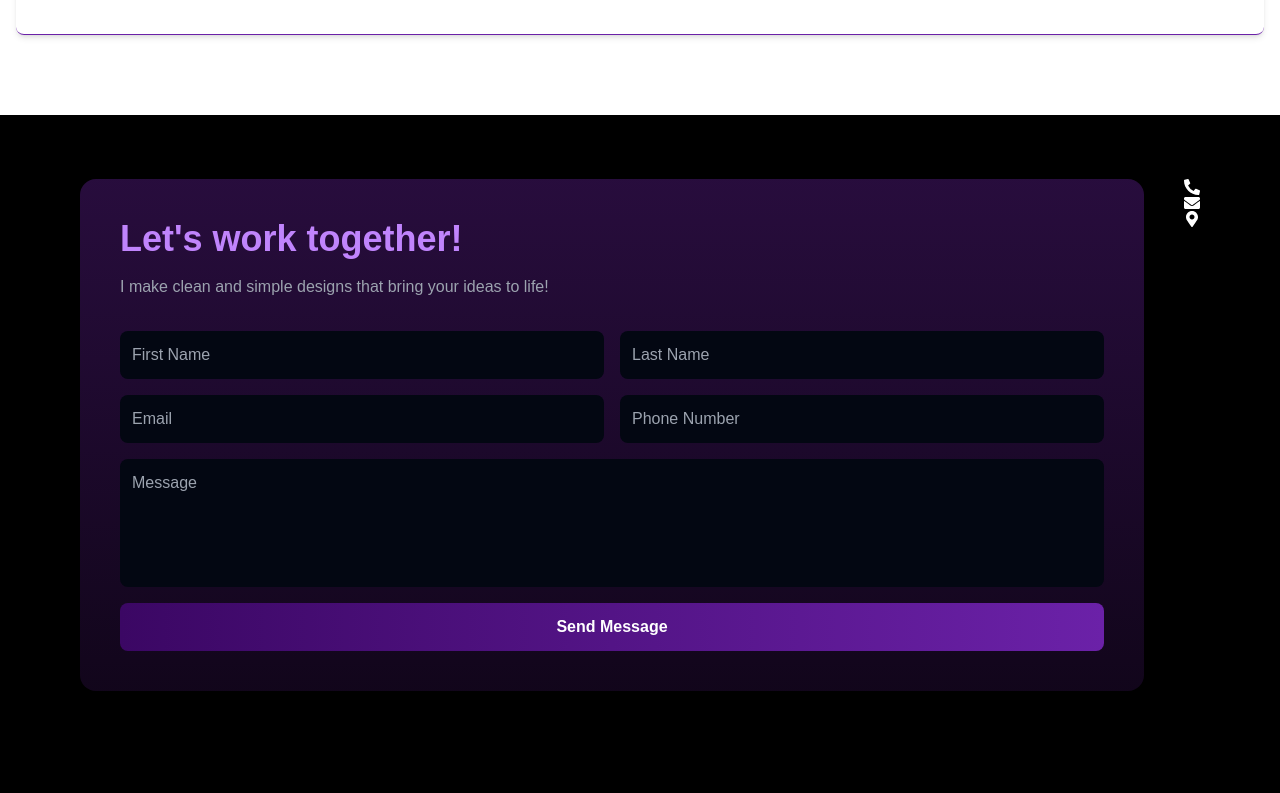
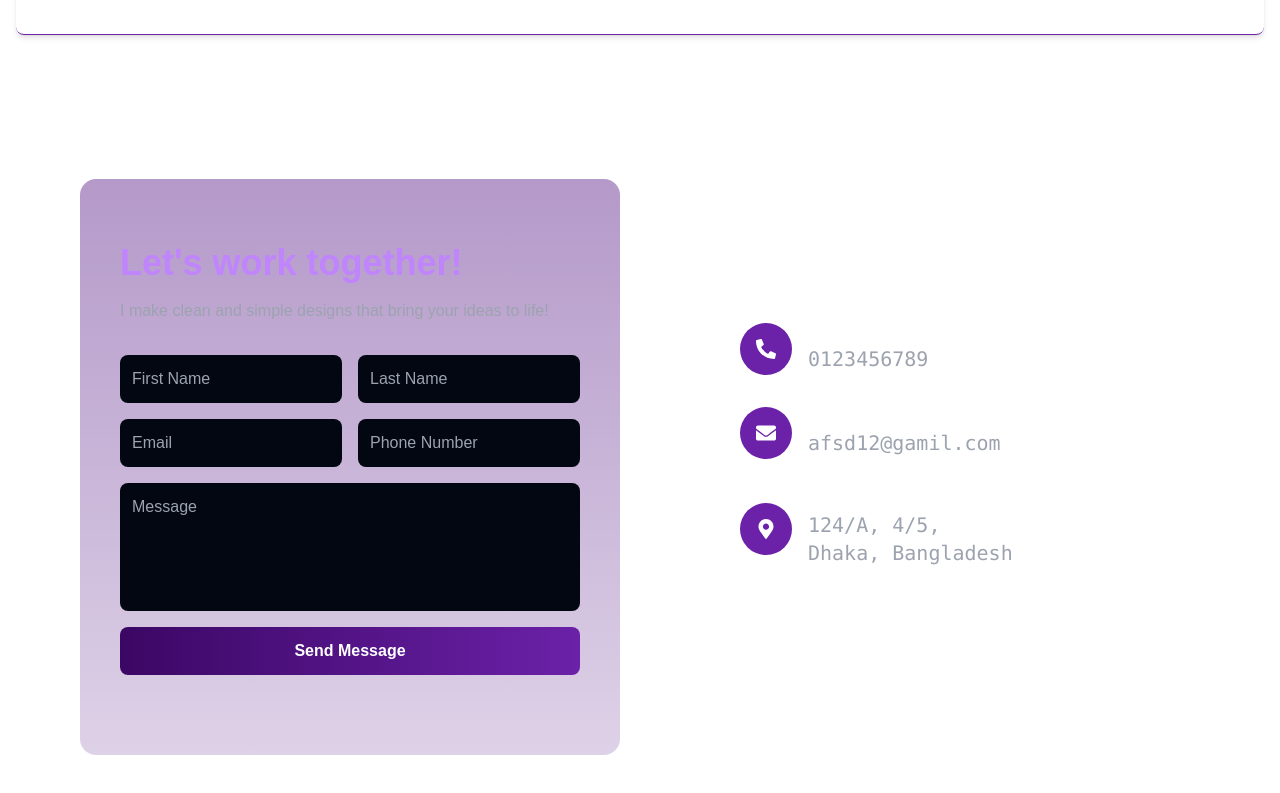
Before and after one commit to TahmidMuntaser/Personal_Portfolio_Web, a Next.js app in the folder myproject/: page /sample in a window 1280 px wide. Shown: the part 1542-2335 px from the top of the page. Built offline with nearby package versions, Linux system fonts and the light colour scheme.

Commit message:
Contact details updated

```diff
--- a/myproject/src/app/sample/components/ui/Contact.jsx
+++ b/myproject/src/app/sample/components/ui/Contact.jsx
@@ -3,10 +3,10 @@ import { FaPhoneAlt, FaEnvelope, FaMapMarkerAlt } from 'react-icons/fa';
 
 const Contact = () => {
     return(
-        <section className="bg-black min-h-screen px-5 py-16 md:px-20 text-white">
+        <section className="min-h-screen px-5 py-16 md:px-20 text-white">
             <div className="flex flex-col md:flex-row justify-between items-start gap-10">
                 {/* info */}
-                <div className="bg-gradient-to-b from-purple-900/45 to-purple-900/20 p-10 rounded-2xl flex-1">
+                <div className="bg-gradient-to-b from-purple-900/45 to-purple-900/20 pl-10 pr-10 pt-16 pb-20 rounded-2xl flex-1">
                     <h2 className="text-3xl md:text-4xl font-bold text-purple-400 mb-4">Let's work together!</h2>
                     <p className="text-gray-400 mb-8">I make clean and simple designs that bring your ideas to life!</p>
                     <form className="flex flex-col gap-4">
@@ -26,34 +26,35 @@ const Contact = () => {
                 </div>
 
                 {/* details */}
-                <div>
-                    <div>
-                        <div>
-                            <FaPhoneAlt/>
+                <div className="flex flex-col gap-8 flex-1 mt-36 ml-20">
+                    <div className="flex items-center gap-4">
+                        <div className="bg-purple-800 p-4 rounded-full">
+                            <FaPhoneAlt className="text-xl"/>
                         </div>
                         <div>
-                            <h4></h4>
-                            <p></p>
+                            <h4 className="text-sm">Phone</h4>
+                            <p className="text-gray-400 text-xl font-mono">0123456789</p>
                         </div>
                     </div>
 
-                    <div>
-                        <div>
-                            <FaEnvelope/>
+                    <div className="flex items-center gap-4">
+                        <div className="bg-purple-800 p-4 rounded-full">
+                            <FaEnvelope className="text-xl"/>
                         </div>
                         <div>
-                            <h4></h4>
-                            <p></p>
+                            <h4 className="text-sm">Email</h4>
+                            <p className="text-gray-400 text-xl font-mono">afsd12@gamil.com</p>
                         </div>
                     </div>
 
-                    <div>
-                        <div>
-                            <FaMapMarkerAlt/>
+                    <div className="flex items-center gap-4">
+                        <div className="bg-purple-800 p-4 rounded-full">
+                            <FaMapMarkerAlt className="text-xl"/>
                         </div>
                         <div>
-                            <h4></h4>
-                            <p></p>
+                            <h4 className="text-sm">Address</h4>
+                            <p className="text-gray-400 text-xl font-mono">124/A, 4/5, <br />
+                            Dhaka, Bangladesh</p>
                         </div>
                     </div>
                 </div>
```
